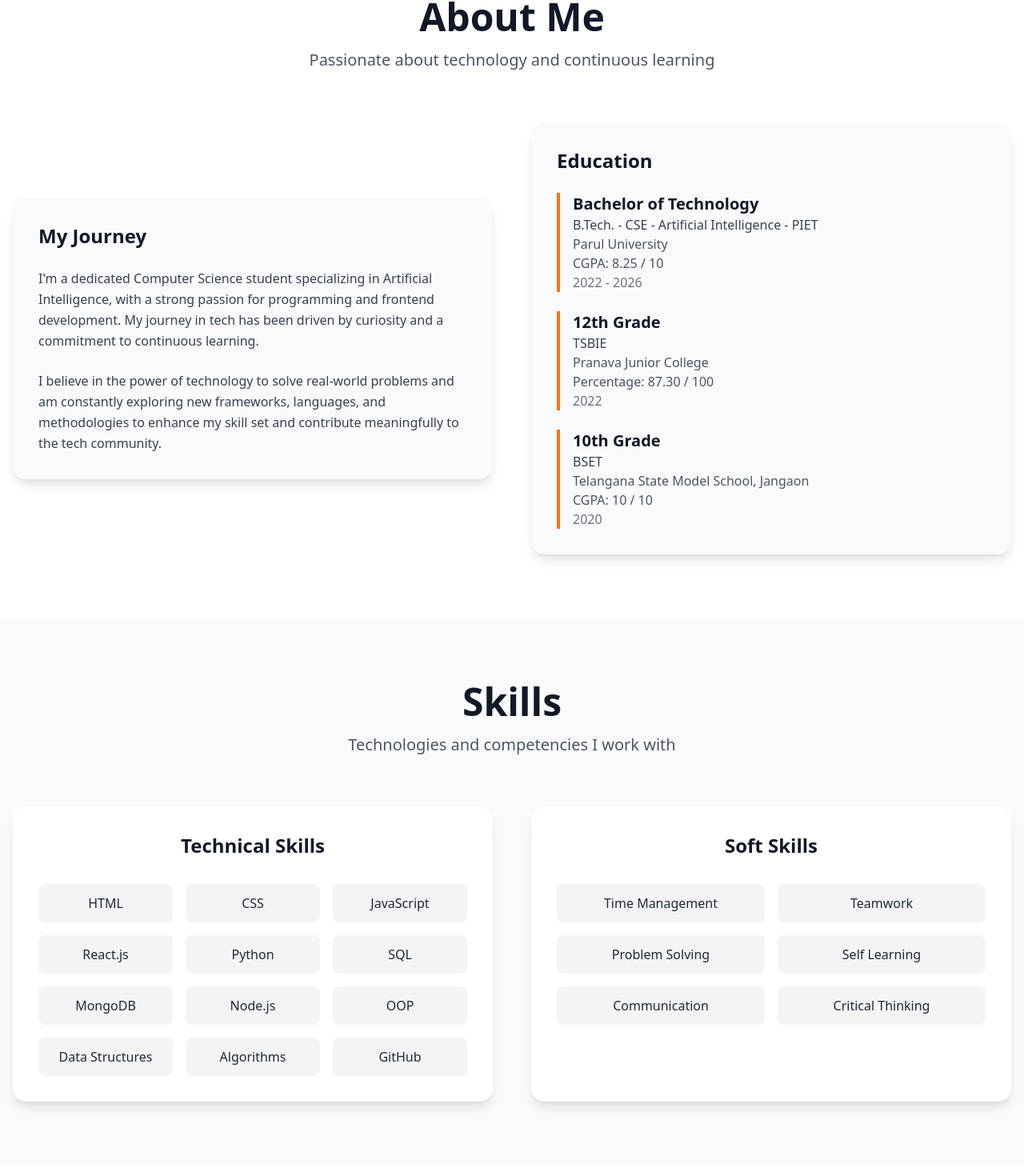
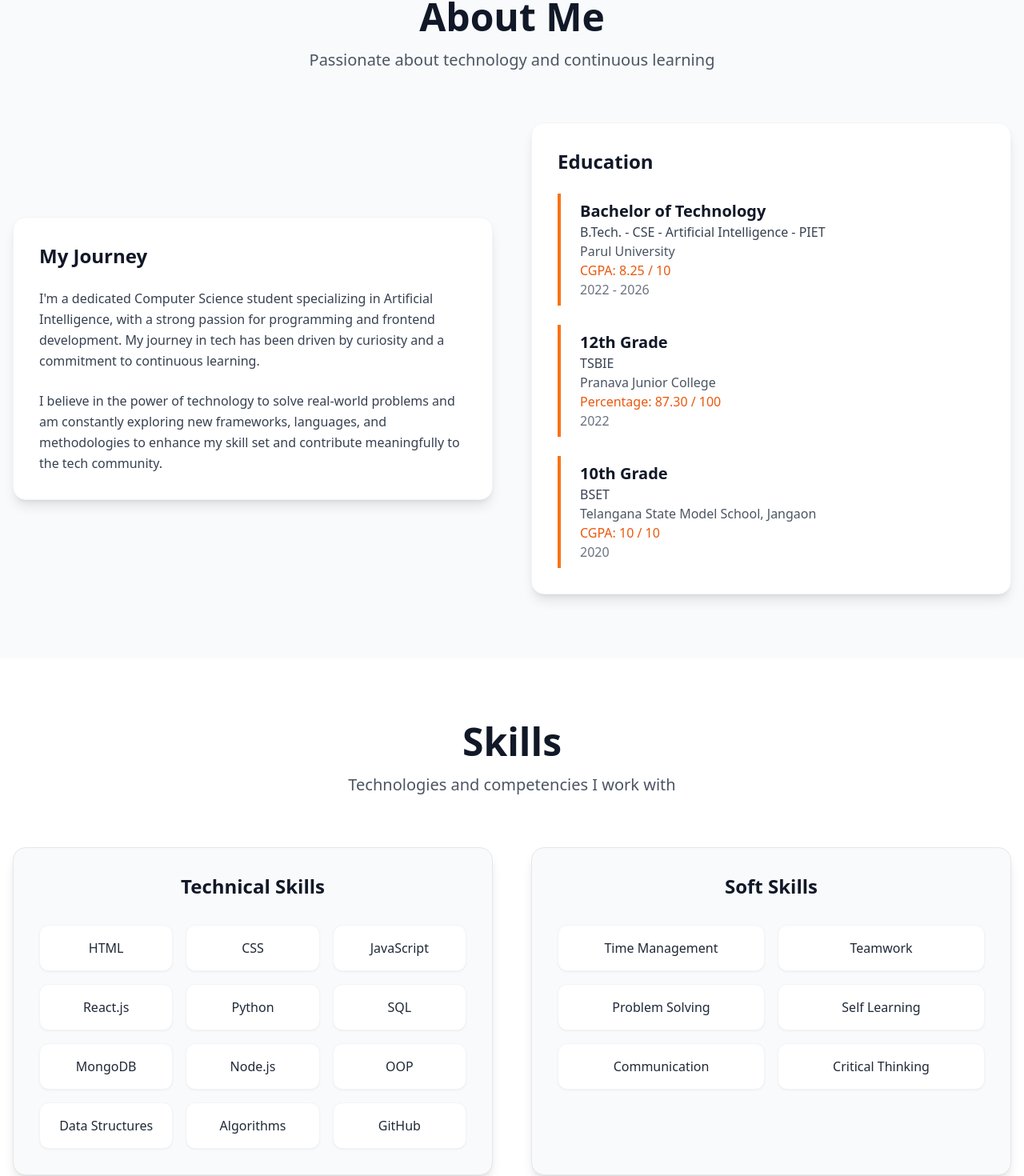
Before and after one commit to TuppuduSindhu/sindhu-portfolio, a React (Vite) app: page / in a window 1280 px wide. Shown: the part 883-2353 px from the top of the page at 80% size. Built offline with nearby package versions, Linux system fonts and the light colour scheme.

Commit message:
Refactor: Improve UI/UX across all sections
Improved the overall UI/UX by adjusting the design and layout of all sections to enhance visual appeal and user experience.

```diff
--- a/src/components/About.tsx
+++ b/src/components/About.tsx
@@ -1,7 +1,7 @@
 
 const About = () => {
   return (
-    <section id="about" className="py-20 px-4 bg-white">
+    <section id="about" className="py-20 px-4 bg-gray-50">
       <div className="max-w-7xl mx-auto">
         <div className="text-center mb-16">
           <h2 className="text-4xl lg:text-5xl font-bold text-gray-900 mb-4">About Me</h2>
@@ -11,7 +11,7 @@ const About = () => {
         </div>
 
         <div className="grid lg:grid-cols-2 gap-12 items-center">
-          <div className="bg-gray-50 rounded-2xl p-8 shadow-lg">
+          <div className="bg-white rounded-2xl p-8 shadow-lg border border-gray-100">
             <h3 className="text-2xl font-bold text-gray-900 mb-6">My Journey</h3>
             <p className="text-gray-700 leading-relaxed mb-6">
               I'm a dedicated Computer Science student specializing in Artificial Intelligence,
@@ -25,28 +25,28 @@ const About = () => {
             </p>
           </div>
 
-          <div className="bg-gray-50 rounded-2xl p-8 shadow-lg">
+          <div className="bg-white rounded-2xl p-8 shadow-lg border border-gray-100">
             <h3 className="text-2xl font-bold text-gray-900 mb-6">Education</h3>
             <div className="space-y-6">
-              <div className="border-l-4 border-orange-500 pl-4">
+              <div className="border-l-4 border-orange-500 pl-6 py-2">
                 <h4 className="text-xl font-semibold text-gray-900">Bachelor of Technology</h4>
-                <p className="text-gray-700">B.Tech. - CSE - Artificial Intelligence - PIET</p>
+                <p className="text-gray-700 font-medium">B.Tech. - CSE - Artificial Intelligence - PIET</p>
                 <p className="text-gray-600">Parul University</p>
-                <p className="text-gray-600">CGPA: 8.25 / 10</p>
+                <p className="text-orange-600 font-medium">CGPA: 8.25 / 10</p>
                 <p className="text-gray-500">2022 - 2026</p>
               </div>
-              <div className="border-l-4 border-orange-500 pl-4">
+              <div className="border-l-4 border-orange-500 pl-6 py-2">
                 <h4 className="text-xl font-semibold text-gray-900">12th Grade</h4>
-                <p className="text-gray-700">TSBIE</p>
+                <p className="text-gray-700 font-medium">TSBIE</p>
                 <p className="text-gray-600">Pranava Junior College</p>
-                <p className="text-gray-600">Percentage: 87.30 / 100</p>
+                <p className="text-orange-600 font-medium">Percentage: 87.30 / 100</p>
                 <p className="text-gray-500">2022</p>
               </div>
-              <div className="border-l-4 border-orange-500 pl-4">
+              <div className="border-l-4 border-orange-500 pl-6 py-2">
                 <h4 className="text-xl font-semibold text-gray-900">10th Grade</h4>
-                <p className="text-gray-700">BSET</p>
+                <p className="text-gray-700 font-medium">BSET</p>
                 <p className="text-gray-600">Telangana State Model School, Jangaon</p>
-                <p className="text-gray-600">CGPA: 10 / 10</p>
+                <p className="text-orange-600 font-medium">CGPA: 10 / 10</p>
                 <p className="text-gray-500">2020</p>
               </div>
             </div>
--- a/src/components/Achievements.tsx
+++ b/src/components/Achievements.tsx
@@ -19,7 +19,7 @@ const Achievements = () => {
   ];
 
   return (
-    <section id="achievements" className="py-20 px-4 bg-gray-50">
+    <section id="achievements" className="py-20 px-4 bg-white">
       <div className="max-w-7xl mx-auto">
         <div className="text-center mb-16">
           <h2 className="text-4xl lg:text-5xl font-bold text-gray-900 mb-4">Achievements</h2>
@@ -32,9 +32,9 @@ const Achievements = () => {
           {achievements.map((achievement, index) => (
             <div
               key={index}
-              className="bg-white rounded-2xl p-8 shadow-lg hover:shadow-xl transition-all duration-300 hover:scale-105 text-center"
+              className="bg-gray-50 rounded-2xl p-8 shadow-lg hover:shadow-xl transition-all duration-300 hover:scale-105 text-center border border-gray-200"
             >
-              <div className="text-6xl mb-4">{achievement.icon}</div>
+              <div className="text-6xl mb-6">{achievement.icon}</div>
               <h3 className="text-xl font-bold text-gray-900 mb-4">{achievement.title}</h3>
               <p className="text-gray-600 leading-relaxed">{achievement.description}</p>
             </div>
--- a/src/components/Projects.tsx
+++ b/src/components/Projects.tsx
@@ -27,7 +27,7 @@ const Projects = () => {
   ];
 
   return (
-    <section id="projects" className="py-20 px-4 bg-white">
+    <section id="projects" className="py-20 px-4 bg-gray-50">
       <div className="max-w-7xl mx-auto">
         <div className="text-center mb-16">
           <h2 className="text-4xl lg:text-5xl font-bold text-gray-900 mb-4">Projects</h2>
@@ -48,18 +48,18 @@ const Projects = () => {
                   alt={project.title}
                   className="w-full h-48 object-cover group-hover:scale-110 transition-transform duration-300"
                 />
-                <div className="absolute inset-0 bg-gradient-to-t from-black/50 to-transparent"></div>
+                <div className="absolute inset-0 bg-gradient-to-t from-black/20 to-transparent"></div>
               </div>
 
               <div className="p-6">
                 <h3 className="text-xl font-bold text-gray-900 mb-3">{project.title}</h3>
                 <p className="text-gray-600 mb-4 text-sm leading-relaxed">{project.description}</p>
 
-                <div className="flex flex-wrap gap-2 mb-4">
+                <div className="flex flex-wrap gap-2 mb-6">
                   {project.technologies.map((tech, techIndex) => (
                     <span
                       key={techIndex}
-                      className="bg-gray-100 text-gray-700 text-xs px-2 py-1 rounded-full"
+                      className="bg-orange-100 text-orange-700 text-xs px-3 py-1 rounded-full font-medium"
                     >
                       {tech}
                     </span>
@@ -70,7 +70,7 @@ const Projects = () => {
                   href={project.liveDemo}
                   target="_blank"
                   rel="noopener noreferrer"
-                  className="inline-flex items-center gap-2 bg-orange-500 hover:bg-orange-600 text-white px-4 py-2 rounded-lg font-medium transition-all duration-300 hover:scale-105"
+                  className="inline-flex items-center gap-2 bg-orange-500 hover:bg-orange-600 text-white px-6 py-3 rounded-lg font-medium transition-all duration-300 hover:scale-105 shadow-md"
                 >
                   <ExternalLink size={16} />
                   Live Demo
--- a/src/components/Skills.tsx
+++ b/src/components/Skills.tsx
@@ -11,7 +11,7 @@ const Skills = () => {
   ];
 
   return (
-    <section id="skills" className="py-20 px-4 bg-gray-50">
+    <section id="skills" className="py-20 px-4 bg-white">
       <div className="max-w-7xl mx-auto">
         <div className="text-center mb-16">
           <h2 className="text-4xl lg:text-5xl font-bold text-gray-900 mb-4">Skills</h2>
@@ -22,13 +22,13 @@ const Skills = () => {
 
         <div className="grid lg:grid-cols-2 gap-12">
           {/* Technical Skills */}
-          <div className="bg-white rounded-2xl p-8 shadow-lg">
+          <div className="bg-gray-50 rounded-2xl p-8 shadow-lg border border-gray-200">
             <h3 className="text-2xl font-bold text-gray-900 mb-8 text-center">Technical Skills</h3>
             <div className="grid grid-cols-2 sm:grid-cols-3 gap-4">
               {technicalSkills.map((skill, index) => (
                 <div
                   key={index}
-                  className="bg-gray-100 rounded-lg p-3 text-center hover:bg-orange-100 hover:text-orange-700 transition-all duration-300 hover:scale-105"
+                  className="bg-white rounded-xl p-4 text-center hover:bg-orange-50 hover:text-orange-700 hover:border-orange-200 transition-all duration-300 hover:scale-105 shadow-sm border border-gray-100"
                 >
                   <span className="text-gray-800 font-medium">{skill}</span>
                 </div>
@@ -37,13 +37,13 @@ const Skills = () => {
           </div>
 
           {/* Soft Skills */}
-          <div className="bg-white rounded-2xl p-8 shadow-lg">
+          <div className="bg-gray-50 rounded-2xl p-8 shadow-lg border border-gray-200">
             <h3 className="text-2xl font-bold text-gray-900 mb-8 text-center">Soft Skills</h3>
             <div className="grid grid-cols-1 sm:grid-cols-2 gap-4">
               {softSkills.map((skill, index) => (
                 <div
                   key={index}
-                  className="bg-gray-100 rounded-lg p-3 text-center hover:bg-orange-100 hover:text-orange-700 transition-all duration-300 hover:scale-105"
+                  className="bg-white rounded-xl p-4 text-center hover:bg-orange-50 hover:text-orange-700 hover:border-orange-200 transition-all duration-300 hover:scale-105 shadow-sm border border-gray-100"
                 >
                   <span className="text-gray-800 font-medium">{skill}</span>
                 </div>
```
Also changed, not shown: src/components/Contact.tsx (+13 -13 lines).
